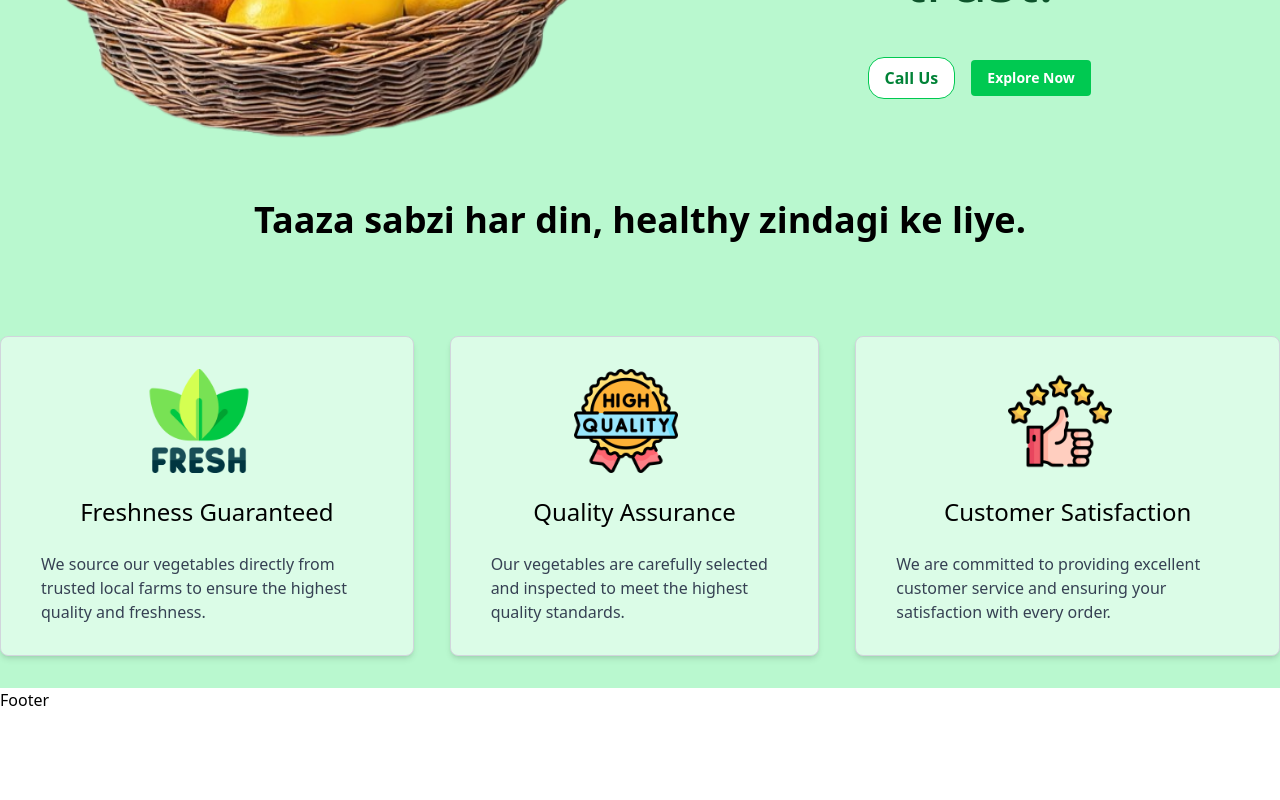
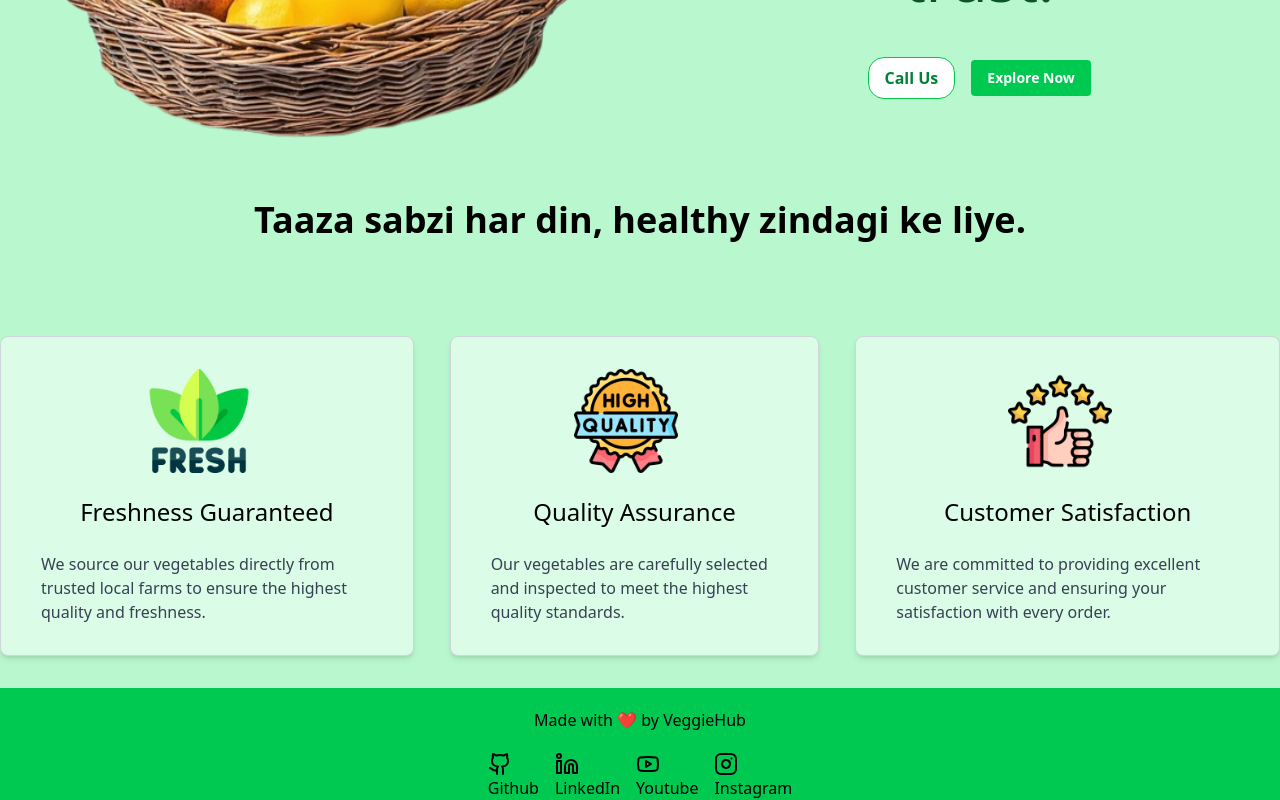
Before and after one commit to pratiksha950/VeggieHub-Tailwind, a React (Vite) app: page / in a window 1280 px wide. Shown: the part 412-1212 px from the top of the page. Before the commit the page ends 1124 px from the top, so only its background shows below. Built offline with nearby package versions, Linux system fonts and the light colour scheme.

Commit message:
footer added:

```diff
--- a/src/views/Footer.jsx
+++ b/src/views/Footer.jsx
@@ -1,8 +1,60 @@
 import React from 'react'
+import { Instagram,Youtube,Linkedin,Github} from 'lucide-react'
+
+const socialLinks=[
+  {
+    name:"Github",
+    url:"https://github.com/pratiksha950?tab=repositories",
+    Icon:<Github />
+  },
+  {
+    name:"LinkedIn",
+    url:"linkedin.com/in/pratiksha950",
+    Icon:<Linkedin />
+  },
+  {
+    name:"Youtube",
+    url:"youtube.com/@pratiksha950",
+    Icon:<Youtube />
+  },
+  {
+    name:"Instagram",
+    url:"instagram.com/pratiksha950/",
+    Icon:<Instagram />
+  }
+]
+
+const FooterLink=({name,url,Icon})=>{
+  return(
+    <a href={url} className='inline mx-2 align-middle'>
+      {Icon} {name}
+    </a>
+  )
+}
 
 function Footer() {
   return (
-    <div>Footer</div>
+    <>
+
+    <div className='w-full bg-green-500 h-16 flex items-center justify-center'>
+      Made with ❤️ by VeggieHub
+    </div>
+    <div className='w-full bg-green-500 h-12 flex items-center justify-center  '>
+            {socialLinks.map(({ name, url, Icon }, index) => {
+        return (
+          <FooterLink
+            key={index}
+            name={name}
+            url={url}
+            Icon={Icon}
+          />
+        );
+      })}
+
+    </div>
+
+
+    </>
   )
 }
 
```
